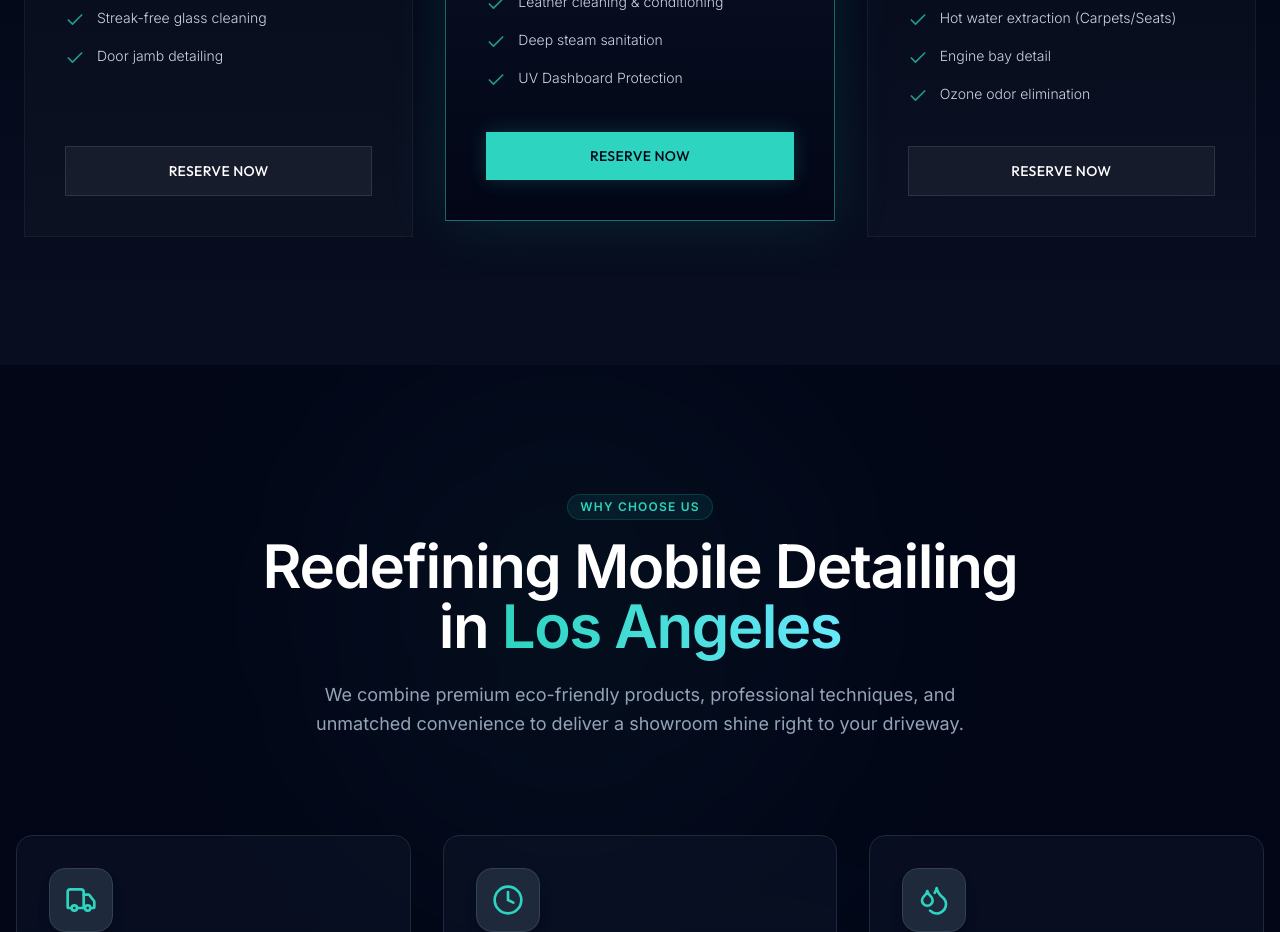
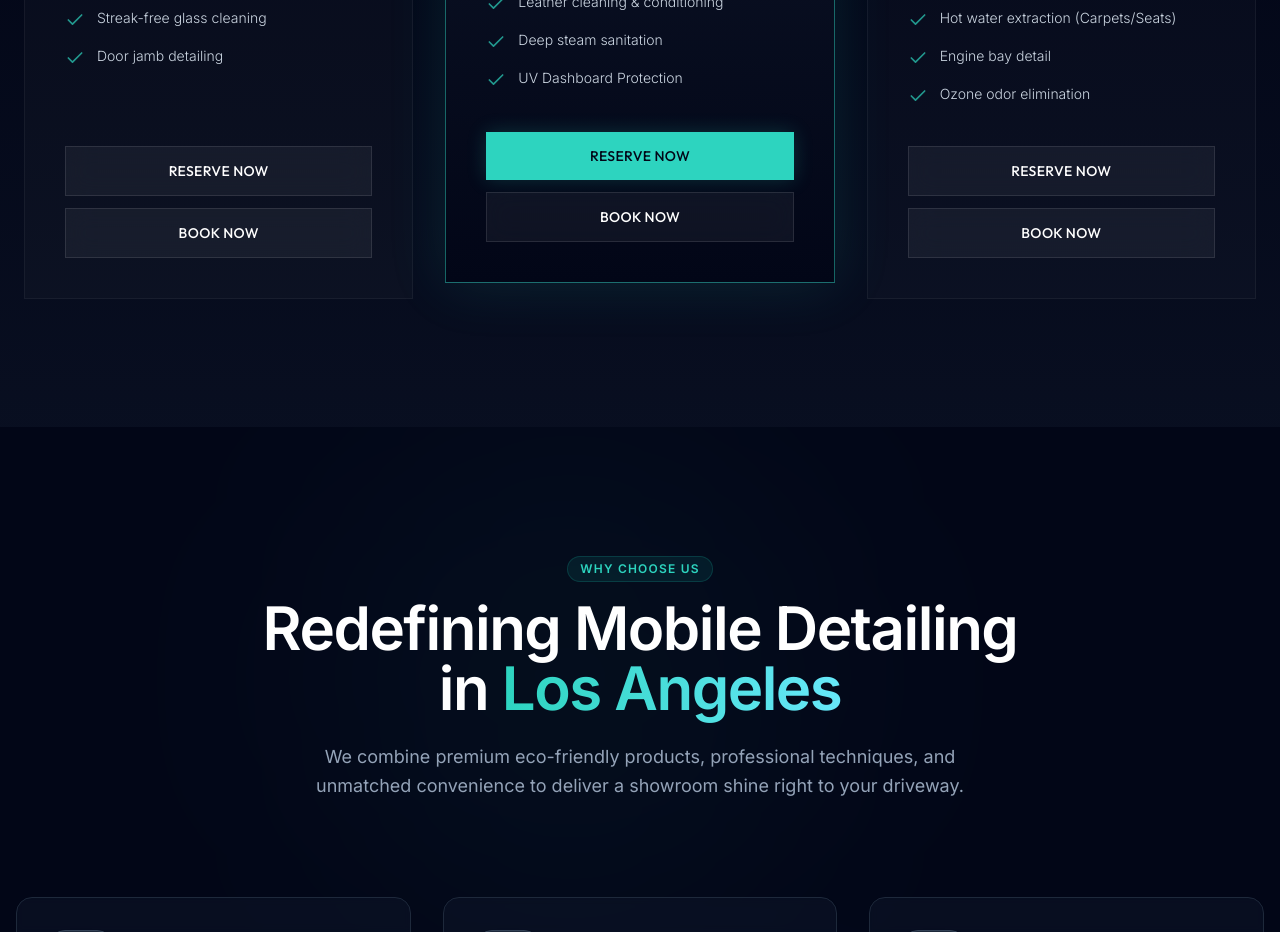
Before and after one commit to Ismail-2001/Pure-Intensions, a React (Vite) app: page / in a window 1280 px wide. Shown: the part 1520-2452 px from the top of the page. Built offline with nearby package versions, Linux system fonts and the light colour scheme.

Commit message:
feat(services): Add secondary book now button
Adds a secondary "Book Now" button alongside the primary "Reserve Now" button on the services section. This provides users with an alternative call to action.

```diff
--- a/components/Services.tsx
+++ b/components/Services.tsx
@@ -56,6 +56,7 @@ const Services: React.FC = () => {
                 </ul>
               </div>
 
+              <div className="flex flex-col gap-3">
                 <Button
                   href={BUSINESS_INFO.bookingLink}
                   variant={pkg.isPopular ? 'primary' : 'secondary'}
@@ -63,6 +64,14 @@ const Services: React.FC = () => {
                 >
                   Reserve Now
                 </Button>
+                <Button
+                  href={BUSINESS_INFO.bookingLink}
+                  variant="secondary"
+                  fullWidth
+                >
+                  Book Now
+                </Button>
+              </div>
             </div>
           ))}
         </div>
```
Lines whose indentation alone changed are shown as unchanged.
